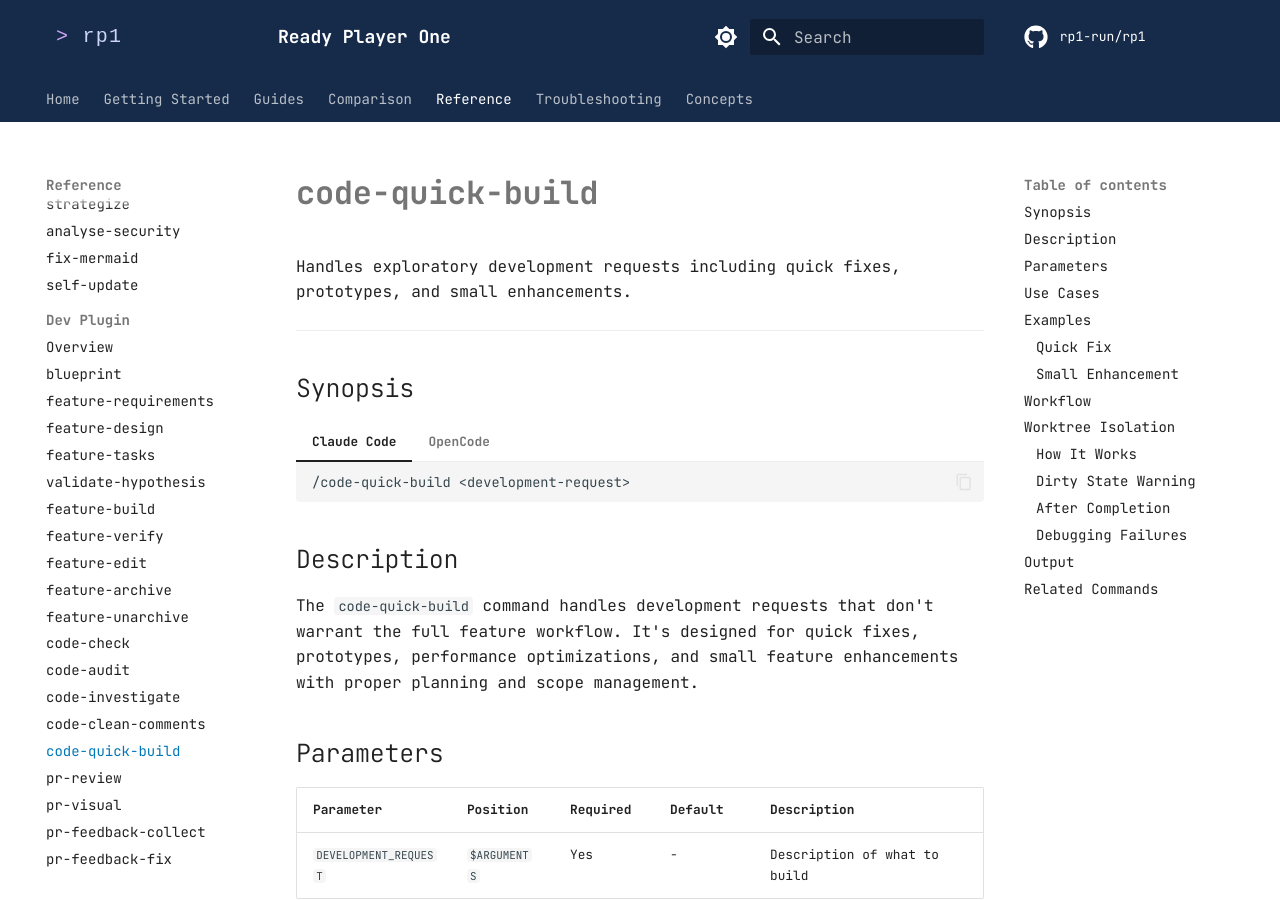
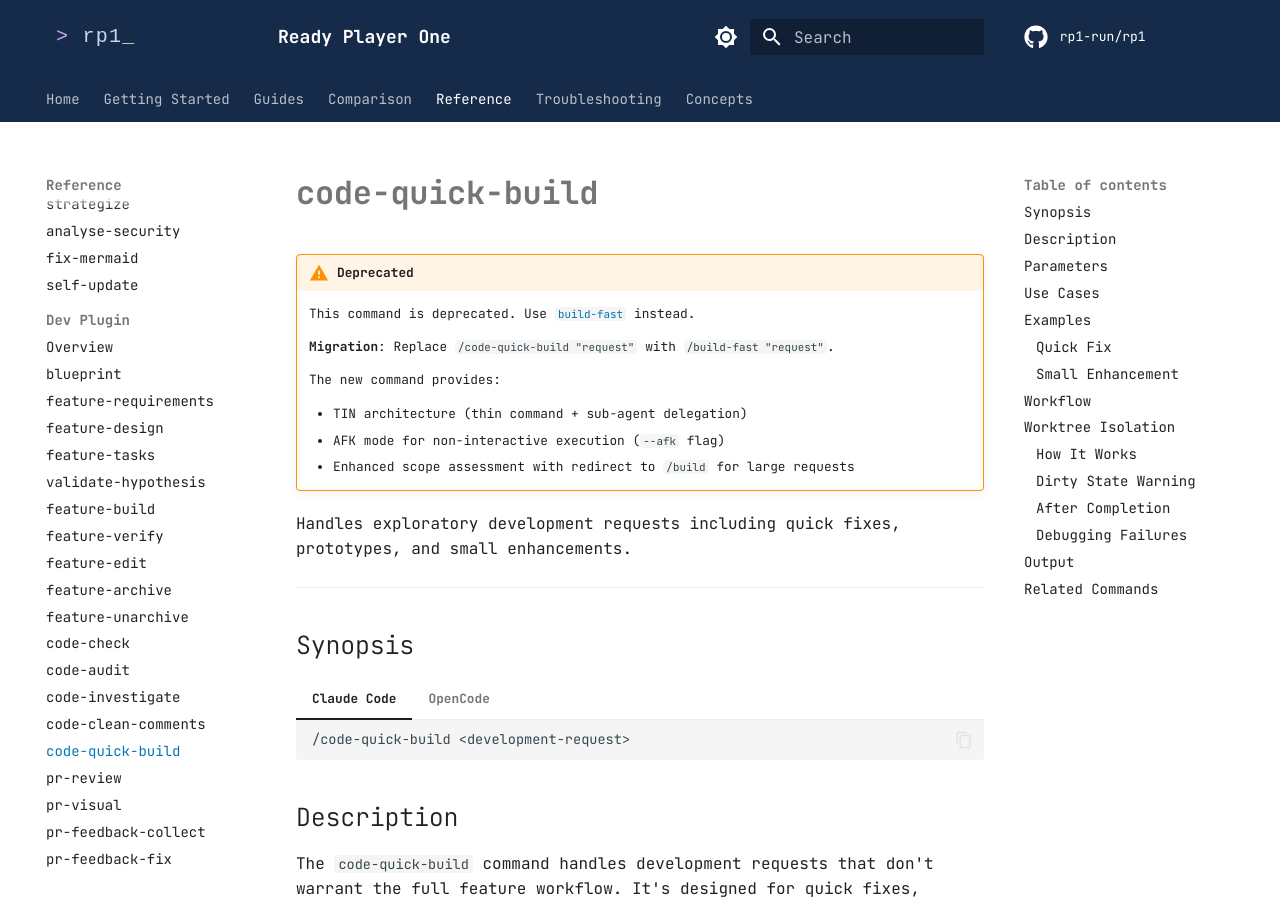
Before and after one commit to rp1-run/rp1, an MkDocs documentation site: the page built from docs/reference/dev/code-quick-build.md, in a window 1280 px wide and 900 px high. Built offline with MkDocs 1.6.1 and Material for MkDocs 9.7.7, drawn with Linux system fonts in a browser that asks for light colours; comment, search, counter and statistics services are not loaded.

Commit message:
feat(build-fast): implement T4 - add deprecation notice to code-quick-build
Add deprecation warnings to command prompt and reference docs directing
users to use /build-fast instead. Includes migration guidance and
deprecated:true in command frontmatter.

🤖 Generated with [Claude Code](https://claude.com/claude-code)

Co-Authored-By: Claude <noreply@anthropic.com>

```diff
--- a/docs/reference/dev/code-quick-build.md
+++ b/docs/reference/dev/code-quick-build.md
@@ -1,4 +1,15 @@
 # code-quick-build
+
+!!! warning "Deprecated"
+    This command is deprecated. Use [`build-fast`](build-fast.md) instead.
+
+    **Migration**: Replace `/code-quick-build "request"` with `/build-fast "request"`.
+
+    The new command provides:
+
+    - TIN architecture (thin command + sub-agent delegation)
+    - AFK mode for non-interactive execution (`--afk` flag)
+    - Enhanced scope assessment with redirect to `/build` for large requests
 
 Handles exploratory development requests including quick fixes, prototypes, and small enhancements.
 
```
Also changed, not shown: plugins/dev/commands/code-quick-build.md (+14 -0 lines).
